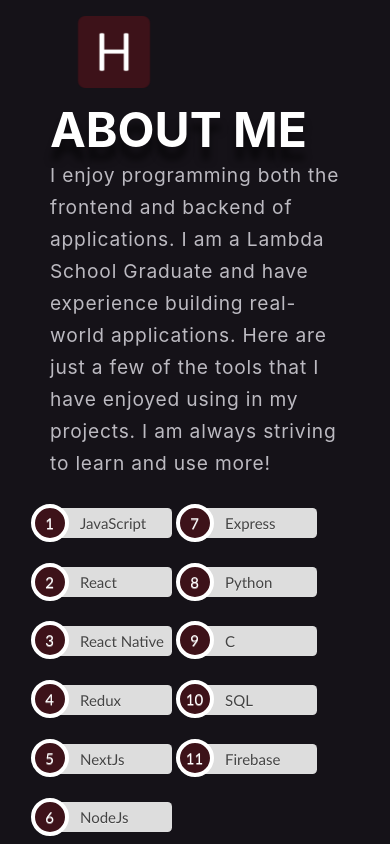
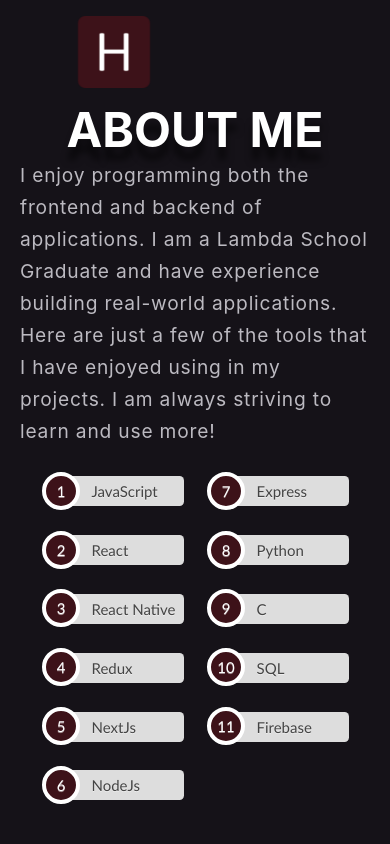
Before and after one commit to Hunter315/hntr.dev, a React (Create React App) app: page / in a window 390 px wide. Shown: the top 844 px of the page. Built offline with nearby package versions, Linux system fonts and the light colour scheme.

Commit message:
better mobile responsiveness, centering, padding

```diff
--- a/src/components/About/about.style.js
+++ b/src/components/About/about.style.js
@@ -11,14 +11,21 @@
   ${flex("space-between", "center")}
   height: 80vh;
   background: #151218;
-  padding: 100px 50px 0 50px;
-  @media (max-width: 800px) {
+  padding: 100px 100px 0 100px;
+  @media (max-width: 925px) {
     height: auto;
-    padding: 50px 50px 0 50px;
+    padding: 100px 50px 0 50px;
   }
   @media (max-width: 650px) {
     height: auto;
     padding: 100px 50px 0 50px;
+  }
+  @media (max-width: 480px) {
+    height: auto;
+    padding: 100px 20px 0 20px;
+    display:flex;
+    flex-flow: column;
+    align-items:center;
   }
 `;
 
@@ -33,22 +40,29 @@
   h1 {
     margin: 0;
     ${headingStyle}
+    @media (max-width: 480px) {
+      text-align: center;
+    }
   }
   .ul-list {
     display: flex;
     flex-flow: column wrap;
     height: 260px;
-
+    padding-left:20px;
     box-sizing: border-box;
     counter-reset: li; /* Initiate a counter */
     list-style: none; /* Remove default numbering */
     *list-style: decimal; /* Keep using default numbering for IE6/7 */
     font: 15px 'trebuchet MS', 'lucida sans';
-    padding: 0;
     margin-bottom: 4em;
     text-shadow: 0 1px 0 rgba(255,255,255,.5);
-    @media (max-width: 800px) {
+    @media (max-width: 1130px) {
       height: 370px;
+    }
+    @media (max-width: 480px) {
+      display:flex;
+      flex-flow: column wrap;
+      align-items:center;
     }
     li{
       position: relative;
--- a/src/components/Particles/particles.js
+++ b/src/components/Particles/particles.js
@@ -20,6 +20,7 @@
     let radius = 1;
 
     var colors = ["#2fefbc", "white", "#151218", "#25b28c", "#747475"];
+    // var colors = ["white", "white", "white", "white", "white"];
 
     var copy = inputRef;
 
--- a/src/components/Projects/projects.style.js
+++ b/src/components/Projects/projects.style.js
@@ -14,8 +14,17 @@
 display:flex;
 `;
 export const ProjectContainer = styled.section`
-padding: 0 50px 0 50px;
+padding: 0 100px 0 100px;
   background: #151218;
+  @media (max-width: 925px) {
+    padding: 0 50px 0 50px;
+  }
+  @media (max-width: 480px) {
+    padding: 0 20px 0 20px;
+    display:flex;
+    flex-flow:column;
+    align-items: center;
+  }
   h1 {
     margin-bottom: 3rem;
     ${headingStyle}
@@ -34,7 +43,7 @@
       line-height: 3rem;
     }
     @media (max-width: 450px) {
-     width: 80%;
+
     }
 
     a {
@@ -76,6 +85,9 @@
     padding: 0.5rem 0;
     @media (max-width: 610px) {
       width: 100%;
+    }
+    @media (max-width: 480px) {
+      text-align: center
     }
     /* project team category */
     h3 {
@@ -150,8 +162,9 @@
       @media (max-width: 1111px) {
       }
       @media (max-width: 610px) {
+        width: 100%;
       }
-      @media (max-width: 450px) {
+      @media (max-width: 480px) {
         width: 100%
       }
       @media (max-width: 345px) {
@@ -167,7 +180,7 @@
       text-transform: uppercase;
       letter-spacing: 0.3rem;
       z-index: 1;
-      @media (max-width: 450px) {
+      @media (max-width: 480px) {
         display:flex;
         flex-flow: column;
 
@@ -192,7 +205,7 @@
         @media (max-width: 755px) {
           padding: 0.5rem 2.8rem;
         }
-        @media (max-width: 450px) {
+        @media (max-width: 480px) {
           margin-bottom: 1rem;
          }
       }
@@ -217,7 +230,7 @@
       text-transform: uppercase;
       letter-spacing: 0.3rem;
       z-index: 1;
-      @media (max-width: 450px) {
+      @media (max-width: 480px) {
         display:flex;
         flex-flow: column;
 
@@ -242,7 +255,7 @@
         @media (max-width: 755px) {
           padding: 0.5rem 2.8rem;
         }
-        @media (max-width: 450px) {
+        @media (max-width: 480px) {
           margin-bottom: 1rem;
          }
       }
```
